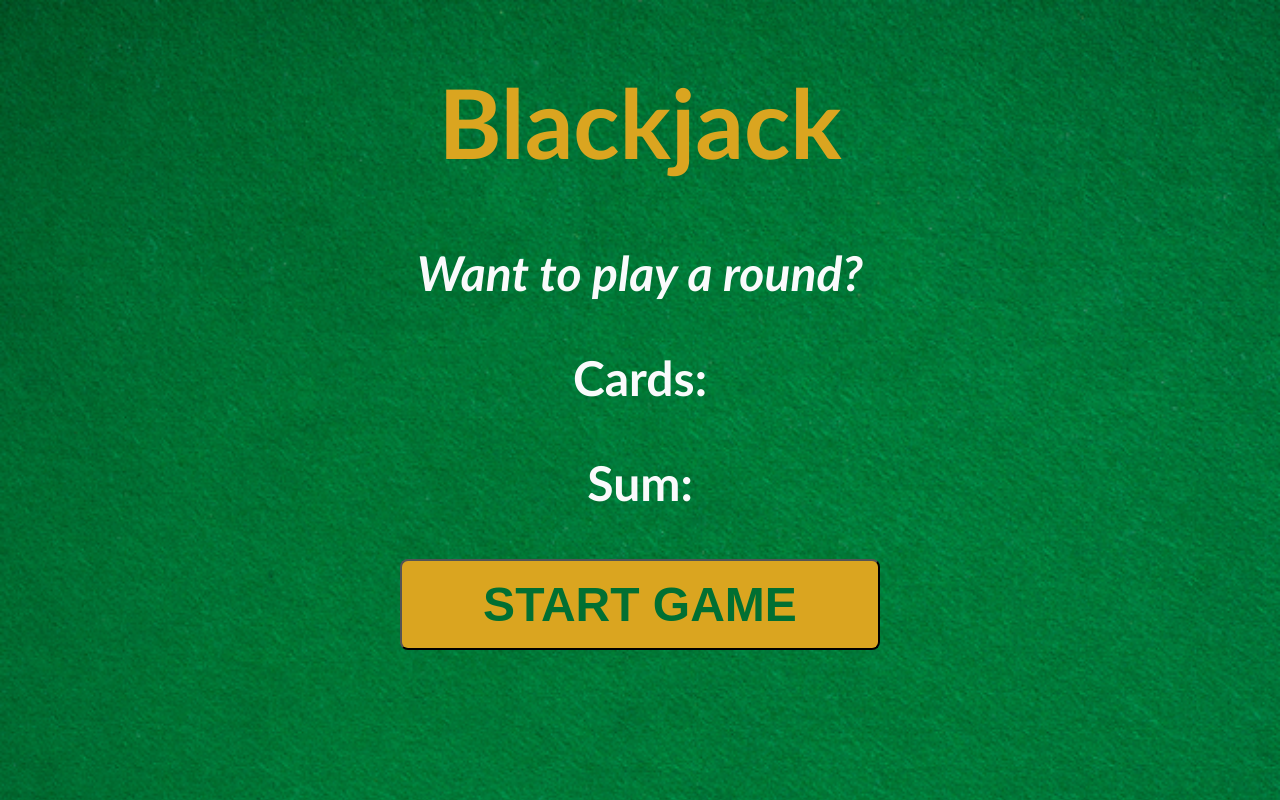
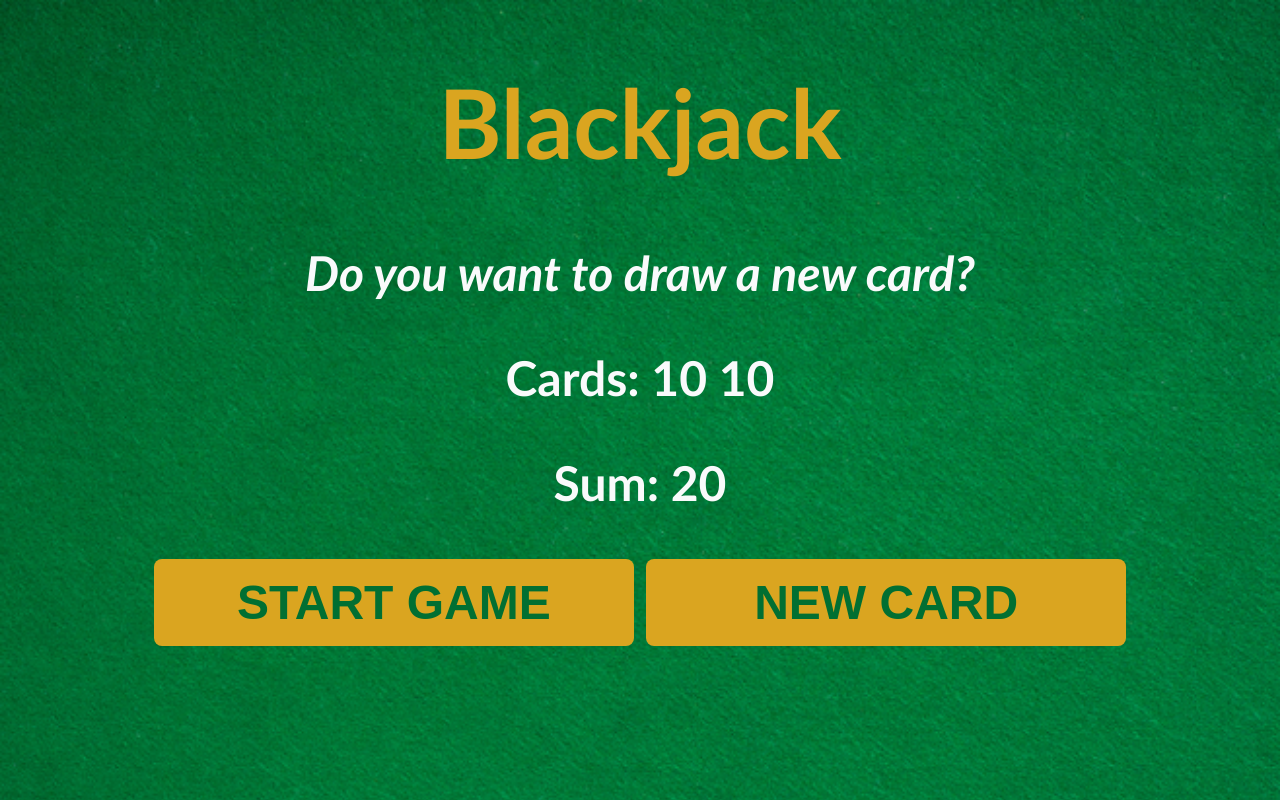
Before and after one commit to xamdp/blackjack, a plain HTML site: page index.html in a window 1280 px wide. Both pictures are taken after a click on the button "START GAME". Drawn offline with Linux system fonts and the light colour scheme.

Commit message:
Add startGame functionality
starts the game, render the current sum of the firt two cards.

```diff
--- a/index.css
+++ b/index.css
@@ -32,4 +32,5 @@
 	background-color: goldenrod;
 	border-radius: 0.5rem;
 	font-weight: 900;
+	border: none;
 }
--- a/index.html
+++ b/index.html
@@ -9,9 +9,10 @@
   <body>
     <h1>Blackjack</h1>
 		<p id="message-el">Want to play a round?</p>
-		<p>Cards:</p>
-		<p>Sum:</p>
+		<p id="cards-el">Cards: </p>
+		<p id="sum-el">Sum: </p>
 		<button onclick="startGame()">START GAME</button>
+		<button onclick="newCard()">NEW CARD</button>
 
     <script src="index.js"></script>
   </body>
--- a/index.js
+++ b/index.js
@@ -1,13 +1,23 @@
-let firstCard = 10;
-let secondCard = 11;
-let sum = firstCard + secondCard;
+
+let messageEl = document.getElementById('message-el')
+let sumEl = document.querySelector('#sum-el')
+let cardsEl = document.querySelector('#cards-el')
+
+let message = "";
 let hasBlackJack = false;
 let isAlive = true;
+let firstCard = 10
+let secondCard = 10
+let sum = firstCard + secondCard;
 
-let message = "";
+function newCard() {
+	console.log("Drawing new card from the deck.")
+
+}
 
 function startGame() {
-
+	cardsEl.textContent = "Cards: " + firstCard + " " + secondCard
+	sumEl.textContent = "Sum: " + sum
 	if (sum <= 20) {
 		message = "Do you want to draw a new card?";
 	} else if (sum === 21) {
@@ -18,5 +28,5 @@
 		isAlive = false;
 	}
 
-	console.log(message)
+	messageEl.textContent = message
 }
```
